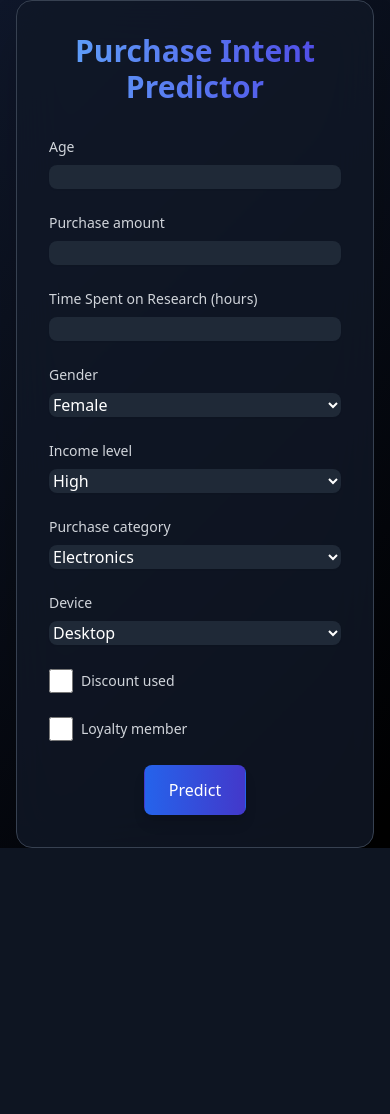
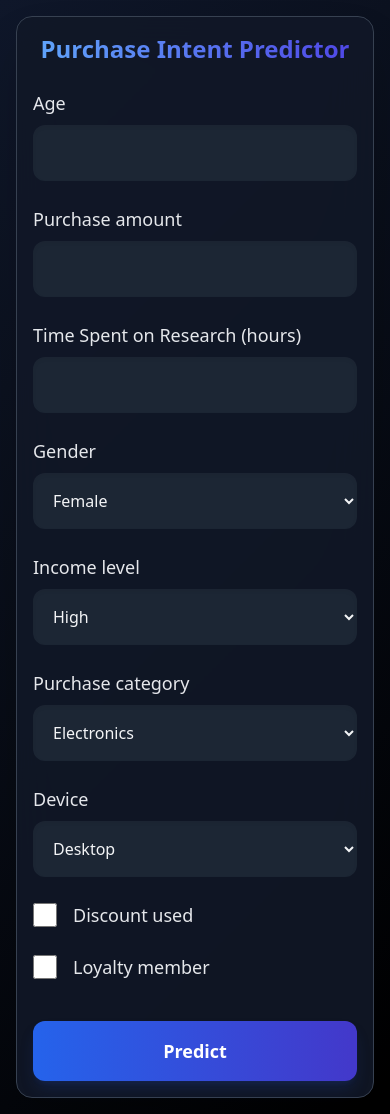
Before and after one commit to Debanjan110d/Intership_project_predictor, a Django app: page / in a window 390 px wide. Before the commit the page ends 848 px from the top, so only its background shows below. Run offline with Django 4.2, Linux system fonts and the light colour scheme; some libraries are stand-ins or nearby versions.

Commit message:
Enhance prediction model with probability distributions and improve UI responsiveness

```diff
--- a/purchase_predictor/predictor/templates/predictor/predict.html
+++ b/purchase_predictor/predictor/templates/predictor/predict.html
@@ -2,19 +2,35 @@
 <html>
 <head>
     <title>Purchase Intent Predictor</title>
+    <meta name="viewport" content="width=device-width, initial-scale=1.0">
     <script src="https://cdn.tailwindcss.com"></script>
     {% load form_filters %}
     <style>
-        /* Additional custom styling */
         body {
             background-image: linear-gradient(135deg, #0f172a, #000000);
+            min-height: 100vh;
+        }
+        .form-input, .form-select {
+            font-size: 16px !important;
+            padding: 0.75rem !important;
+        }
+        @media (max-width: 640px) {
+            .form-container {
+                margin: 0.5rem;
+            }
+            .input-group {
+                margin-bottom: 1.5rem;
+            }
+            .form-input, .form-select {
+                padding: 1rem !important;
+            }
         }
     </style>
 </head>
-<body class="flex items-center justify-center min-h-screen text-white antialiased">
-    <div class="max-w-3xl w-full mx-4">
-        <div class="bg-gray-900/80 backdrop-blur-xl rounded-2xl shadow-2xl border border-gray-700 p-8">
-            <h2 class="text-3xl font-bold text-transparent bg-clip-text bg-gradient-to-r from-blue-400 to-indigo-600 text-center mb-8">
+<body class="min-h-screen text-white antialiased p-2 sm:p-4 md:p-6 lg:p-8">
+    <div class="w-full max-w-4xl mx-auto">
+        <div class="bg-gray-900/90 backdrop-blur-xl rounded-2xl shadow-2xl border border-gray-700 p-4 sm:p-6 md:p-8 form-container">
+            <h2 class="text-2xl md:text-3xl lg:text-4xl font-bold text-transparent bg-clip-text bg-gradient-to-r from-blue-400 to-indigo-600 text-center mb-6 md:mb-8">
                 Purchase Intent Predictor
             </h2>
 
@@ -31,29 +47,27 @@
                 {{ form.non_field_errors }}
                 {% for field in form %}
                     {% if field.field.widget.input_type == "checkbox" %}
-                        <div class="flex items-center space-x-2">
-                            {{ field|addclass:"h-6 w-6 text-blue-500 focus:ring-blue-500 border-gray-700" }}
-                            <label class="text-sm font-medium text-gray-300">{{ field.label }}</label>
+                        <div class="flex items-center space-x-4 input-group">
+                            {{ field|addclass:"h-6 w-6 sm:h-5 sm:w-5 text-blue-500 focus:ring-blue-500 border-gray-600 rounded cursor-pointer" }}
+                            <label class="text-lg sm:text-base font-medium text-gray-200">{{ field.label }}</label>
                         </div>
                         {% if field.errors %}
-                        <p class="text-sm text-rose-400">{{ field.errors|join:", " }}</p>
+                        <p class="mt-2 text-rose-400">{{ field.errors|join:", " }}</p>
                         {% endif %}
                     {% else %}
-                        <div class="space-y-2">
-                            <label class="block text-sm font-medium text-gray-300">{{ field.label }}</label>
-                            <div class="mt-1">
-                                {{ field|addclass:"w-full rounded-lg border-gray-700 bg-gray-800 shadow-sm focus:border-blue-500 focus:ring-blue-500" }}
-                            </div>
+                        <div class="input-group">
+                            <label class="block text-lg sm:text-base font-medium text-gray-200 mb-2">{{ field.label }}</label>
+                            {{ field|addclass:"w-full rounded-xl border-gray-600 bg-gray-800/90 shadow-inner focus:border-blue-500 focus:ring-1 focus:ring-blue-500 text-gray-100 form-input" }}
                             {% if field.errors %}
-                            <p class="text-sm text-rose-400">{{ field.errors|join:", " }}</p>
+                            <p class="mt-2 text-rose-400">{{ field.errors|join:", " }}</p>
                             {% endif %}
                         </div>
                     {% endif %}
                 {% endfor %}
 
-                <div class="flex justify-center mt-8">
+                <div class="flex justify-center pt-4">
                     <button type="submit"
-                            class="inline-flex items-center px-6 py-3 border border-transparent text-base font-medium rounded-lg shadow-lg text-white bg-gradient-to-r from-blue-600 to-indigo-700 hover:from-blue-700 hover:to-indigo-800 focus:outline-none focus:ring-2 focus:ring-offset-2 focus:ring-blue-500 transform transition hover:-translate-y-0.5">
+                            class="w-full sm:w-auto px-8 py-4 sm:py-3 text-lg sm:text-base font-semibold rounded-xl bg-gradient-to-r from-blue-600 to-indigo-700 hover:from-blue-700 hover:to-indigo-800 focus:outline-none focus:ring-2 focus:ring-offset-2 focus:ring-blue-500 transform transition hover:-translate-y-0.5 shadow-lg shadow-blue-900/30">
                         Predict
                     </button>
                 </div>
--- a/purchase_predictor/predictor/views.py
+++ b/purchase_predictor/predictor/views.py
@@ -113,24 +113,53 @@ def result(request):
     return render(request, 'predictor/result.html', prediction_data)
 
 def predict_purchase_intent(input_data, model_data):
-    # Calculate simple prediction based on rules
+    # Initialize scores for each category
+    scores = {
+        'Planned': 0,
+        'Impulsive': 0,
+        'Wants-based': 0,
+        'Need-based': 0
+    }
+
+    # Check each rule and accumulate scores
+    matches = 0
     for rule in model_data['rules']:
         if evaluate_rule(input_data, rule['condition']):
-            return rule['prediction'], {}
+            matches += 1
+            if 'probabilities' in rule:
+                for intent, prob in rule['probabilities'].items():
+                    scores[intent] += prob
+            else:
+                scores[rule['prediction']] += 100
 
-    # Default prediction with no probabilities
-    return determine_default_prediction(input_data), {}
+    # If no rules matched, use default logic
+    if matches == 0:
+        default_pred = determine_default_prediction(input_data)
+        scores[default_pred] = 100
+    else:
+        # Normalize scores
+        total = sum(scores.values())
+        if total > 0:
+            for intent in scores:
+                scores[intent] = round((scores[intent] / total) * 100)
+
+    # Get prediction (highest scoring intent)
+    prediction = max(scores.items(), key=lambda x: x[1])[0]
+
+    # Return both prediction and probabilities
+    return prediction, scores
 
 def determine_default_prediction(input_data):
-    # Simple logic for default prediction
     amount = float(input_data['Purchase_Amount'])
     research_time = float(input_data['Time_Spent_on_Product_Research(hours)'])
+    loyalty = input_data['Customer_Loyalty_Program_Member']
 
-    if amount > 400 or research_time > 2:
+    # More sophisticated default logic
+    if amount > 400 and research_time > 1.5:
         return 'Planned'
-    elif amount < 100 or research_time < 0.5:
+    elif amount < 100 and research_time < 0.5:
         return 'Impulsive'
-    elif input_data['Discount_Used']:
+    elif loyalty and input_data['Discount_Used']:
         return 'Wants-based'
     else:
         return 'Need-based'
```
Also changed, not shown: purchase_predictor/predictor/models/model.json (+36 -4 lines), purchase_predictor/predictor/templates/predictor/result.html (+23 -14 lines), purchase_predictor/db.sqlite3.
